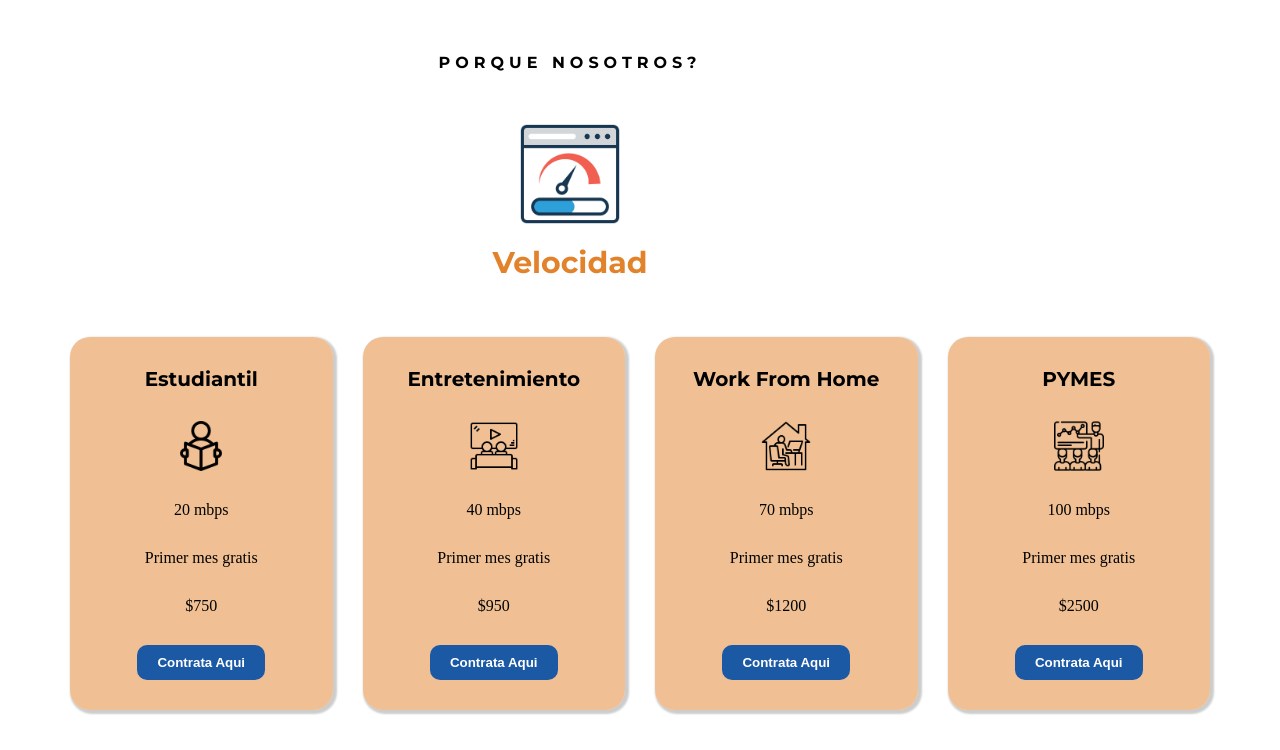
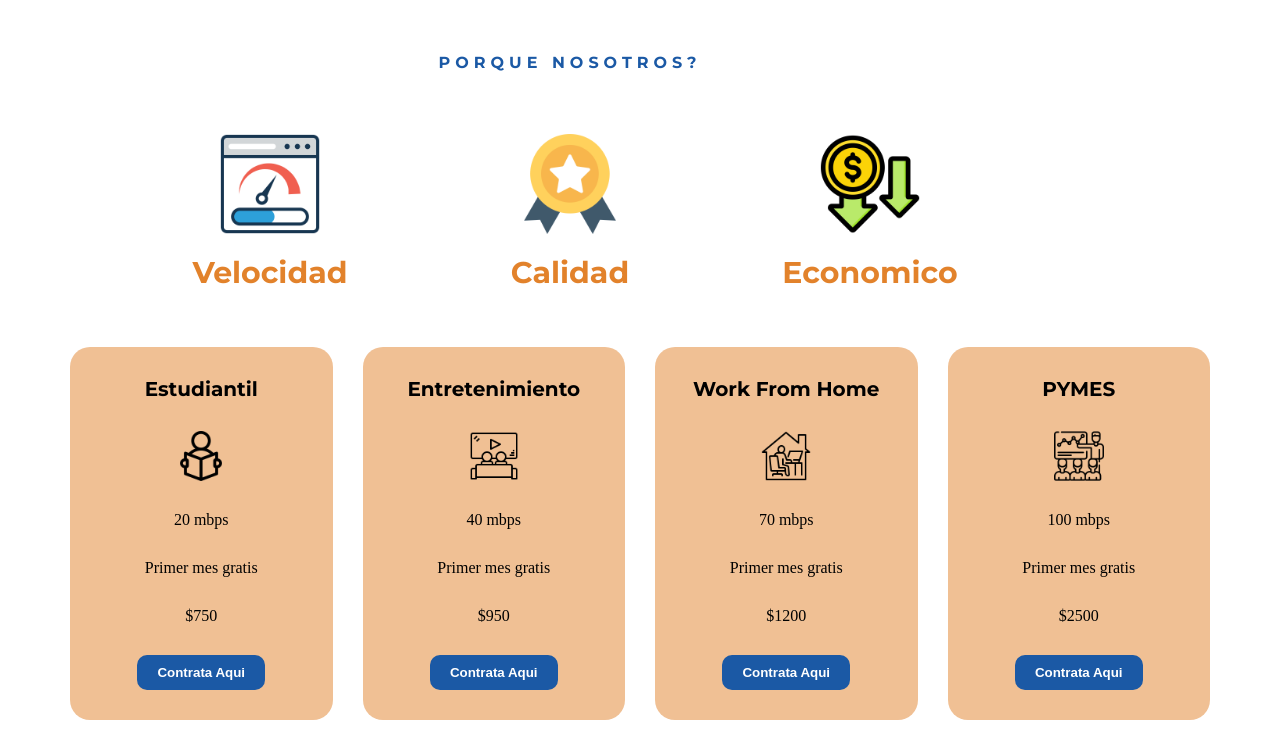
Before and after one commit to cdorce/project-12-andromix.github.io, a plain HTML site: page index.html in a window 1280 px wide. Shown: the part 661-1411 px from the top of the page. Drawn offline with nearby package versions, Linux system fonts and the light colour scheme.

Commit message:
section4-cards

```diff
--- a/index.html
+++ b/index.html
@@ -87,7 +87,10 @@
     <!-- SECTION FOUR -->
 
     <div class="sectionFour container">
+
         <div class="sectionFour__text label">Porque Nosotros?</div>
+
+        <div class="sectionFour--cards">
             <div class="flip-box--1">
                 <div class="flip-box-inner">
                     <div class="flip-box-front">
@@ -100,8 +103,39 @@
                         para la memetros dda
                     </div>
                 </div>
+            </div>
+
+            <div class="flip-box--2">
+                <div class="flip-box-inner">
+                    <div class="flip-box-front">
+                        <img src="src/img/calidad.png" alt="">
+                        <div class="sectionFour_cards--label">Calidad</div>
+                    </div>
+                    <div class="flip-box-back">
+                        Parámetros de calidad del servicio de acceso a
+                        internet en redes con y construcción de una sonda
+                        para la memetros dda
+                    </div>
+                </div>
+            </div>
+
+            <div class="flip-box--3">
+                <div class="flip-box-inner">
+                    <div class="flip-box-front">
+                        <img src="src/img/economico.png" alt="">
+                        <div class="sectionFour_cards--label">Economico</div>
+                    </div>
+                    <div class="flip-box-back">
+                        Parámetros de calidad del servicio de acceso a
+                        internet en redes con y construcción de una sonda
+                        para la memetros dda
+                    </div>
+                </div>
 
             </div>
+        </div>
+
+
 
     </div>
 
--- a/src/styles/index.css
+++ b/src/styles/index.css
@@ -141,7 +141,12 @@
   padding: 30px 25px;
   align-items: center;
   border-radius: 20px;
-  box-shadow:2px 2px 2px 2px rgba(0, 0, 0, 0.2) ;
+
+
+}
+
+[class^="sectionThree__cards--"]:hover {
+    box-shadow:2px 2px 2px 2px rgba(73, 72, 72, 0.2) ;
 
 }
 
@@ -172,6 +177,8 @@
 
   /*SECTION FOUR*/
 
+
+
   .sectionFour {
     display: flex;
     flex-direction: column;
@@ -179,12 +186,20 @@
     margin: 35px 0px;
   }
 
+
+.sectionFour--cards {
+    display: grid;
+    grid-template-columns: repeat(3,1fr);
+}
+
   .sectionFour__text {
-    margin-bottom: 30px;
+    margin-bottom: 40px;
+    font-weight: bolder;
+    color: var(--color-blue-100);
   }
 
 
-  .flip-box--1 {
+ [class^="flip-box--"] {
     background-color: transparent;
     width: 300px;
     height: 200px;
@@ -192,7 +207,7 @@
 
 
   }
-.flip-box--1:hover .flip-box-inner {
+  [class^="flip-box--"]:hover .flip-box-inner {
     transform: rotateY(180deg);
 }
 
```
Lines whose indentation alone changed are shown as unchanged.
